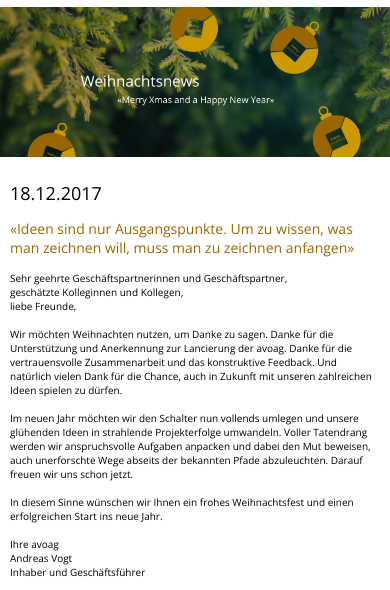
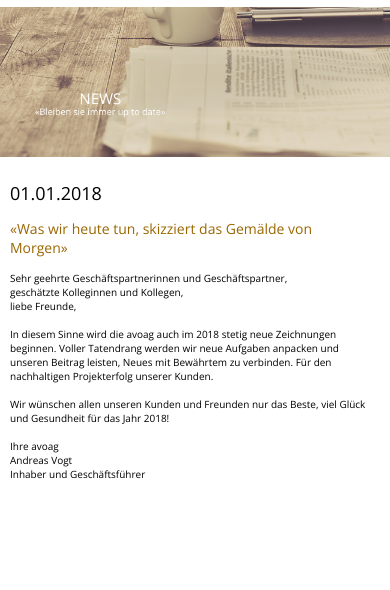
Before and after one commit to philippbruhin/avoag, a plain HTML site: page news.html in a window 390 px wide. Shown: the part 175-765 px from the top of the page. Drawn offline with nearby package versions, Linux system fonts and the light colour scheme.

Commit message:
added news entry

```diff
--- a/css/style.css
+++ b/css/style.css
@@ -317,7 +317,7 @@ nav ul li:hover > ul {
   height: 300px;
   margin-left: auto;
   margin-right: auto;
-  background: url("../img/backgroundnewsxmas.jpg");
+  background: url("../img/backgroundnews.jpg");
   background-repeat: no-repeat;
   background-size: cover;
   background-position: center;
@@ -1083,7 +1083,7 @@ Media Queries
     height: 200px;
     margin-left: auto;
     margin-right: auto;
-    background: url("../img/backgroundnewsxmas.jpg");
+    background: url("../img/backgroundnews.jpg");
     background-repeat: no-repeat;
     background-size: cover;
     background-position: center;
@@ -1854,7 +1854,7 @@ Media Queries
     height: 150px;
     margin-left: auto;
     margin-right: auto;
-    background: url("../img/backgroundnewsxmas.jpg");
+    background: url("../img/backgroundnews.jpg");
     background-repeat: no-repeat;
     background-size: cover;
     background-position: center;
--- a/news.html
+++ b/news.html
@@ -19,7 +19,7 @@
 		<link rel="apple-touch-icon" size="152x152" href="img/touch-icon-ipad-retina.png">
 
 
-		<link rel="stylesheet" href="css/style.css?v=1.4">
+		<link rel="stylesheet" href="css/style.css?v=1.5">
 		<link rel="stylesheet" href="css/font-awesome.css">
 
 
@@ -84,6 +84,21 @@
 			</div>
 
 			<div class="bodymain">
+
+			<div>
+			<article class="wrapper" id="grid1">
+			<h1>01.01.2018</h1>
+			<h3>«Was wir heute tun, skizziert das Gemälde von Morgen»</h3>
+			<p>Sehr geehrte Geschäftspartnerinnen und Geschäftspartner,<br />geschätzte Kolleginnen und Kollegen,<br />liebe Freunde,</p>
+			<p>In diesem Sinne wird die avoag auch im 2018 stetig neue Zeichnungen beginnen. Voller Tatendrang werden wir neue Aufgaben anpacken und unseren Beitrag leisten, Neues mit Bewährtem zu verbinden. Für den nachhaltigen Projekterfolg unserer Kunden.</p>
+			<p>Wir wünschen allen unseren Kunden und Freunden nur das Beste, viel Glück und Gesundheit für das Jahr 2018!</p>
+			<p>Ihre avoag<br />Andreas Vogt<br />Inhaber und Geschäftsführer</p>
+			</article>
+			</div>
+
+			<div class="container3">
+				<img src="img/news/2018-01-01.png">
+			</div>
 
 
 			<div>
```
Also changed, not shown: img/news/2018-01-01.png (added).
